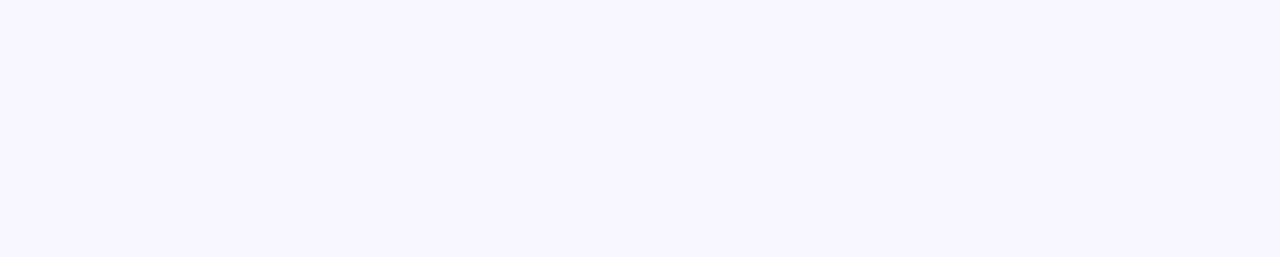
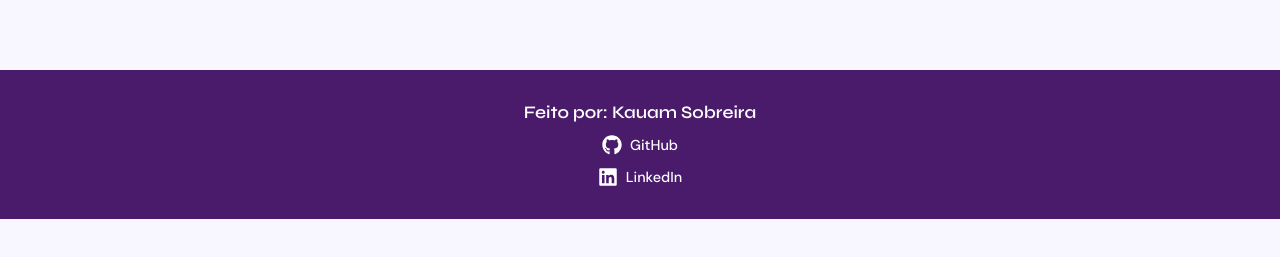
Before and after one commit to ksobreira/wiki-paises, a React (Vite) app: page / in a window 1280 px wide. Shown: the part 327-584 px from the top of the page. Built offline with nearby package versions, Linux system fonts and the light colour scheme; no server answers.

Commit message:
feat: add Footer component with personal info

```diff
--- a/package.json
+++ b/package.json
@@ -13,6 +13,7 @@
     "axios": "^1.14.0",
     "react": "^19.2.4",
     "react-dom": "^19.2.4",
+    "react-icons": "^5.6.0",
     "react-router-dom": "^7.13.2"
   },
   "devDependencies": {
--- /dev/null
+++ b/src/components/Footer/Footer.jsx
@@ -0,0 +1,20 @@
+import { FaGithub, FaLinkedin } from 'react-icons/fa'
+import styles from './Footer.module.css'
+
+function Footer () {
+  return (
+     <footer className={styles.footer}>
+      <p className={styles.name}>Feito por: Kauam Sobreira</p>
+      <a href="https://github.com/ksobreira" target="_blank" className={styles.logosFooter}>
+        <FaGithub size={20} />
+        GitHub
+      </a>
+      <a href="https://www.linkedin.com/in/kauam-sobreira-1b82a2365/" target ="_blank" className={styles.logosFooter}>
+        <FaLinkedin size={20} />
+        LinkedIn
+      </a>
+    </footer>
+  )
+}
+
+export default Footer
--- /dev/null
+++ b/src/components/Footer/Footer.module.css
@@ -0,0 +1,35 @@
+.footer {
+  background-color: var(--primary-dark);
+  color: var(--surface);
+  padding: 2rem;
+  text-align: center;
+  margin-top: 3rem;
+  display: flex;
+  flex-direction: column;
+  align-items: center;
+  gap: 0.75rem;
+}
+
+.name {
+  font-family: 'Syne', sans-serif;
+  font-size: 1.1rem;
+  font-weight: 600;
+}
+
+.description {
+  font-size: 0.85rem;
+  color: var(--primary-light);
+}
+
+.logosFooter {
+  display: flex;
+  align-items: center;
+  gap: 0.5rem;
+  color: var(--surface);
+  font-size: 0.9rem;
+  font-weight: 500
+}
+
+.logosFooter:hoover {
+  color: var(--accent);
+}
--- a/src/pages/Detail/Detail.jsx
+++ b/src/pages/Detail/Detail.jsx
@@ -4,6 +4,7 @@ import { formatArea } from '../../utils/formatters'
 import wikiService from "../../services/wiki.service"
 import Header from "../../components/Header/Header"
 import InfoBlock from "../../components/InfoBlock/InfoBlock"
+import Footer from '../../components/Footer/Footer'
 import styles from './Detail.module.css'
 
 function Detail (){
--- a/src/pages/Home/Home.jsx
+++ b/src/pages/Home/Home.jsx
@@ -4,6 +4,7 @@ import Header from '../../components/Header/Header'
 import SearchBar from '../../components/SearchBar/SearchBar'
 import Card from '../../components/Card/Card'
 import Pagination from '../../components/Pagination/Pagination'
+import Footer from '../../components/Footer/Footer'
 
 function Home() {
     const { currentCountries, page, totalPages, searchText, handleSearch, handleContinent, setPage } = useCountries()
@@ -25,6 +26,7 @@ function Home() {
                     onNext={() => setPage(page + 1)}
                 />
             </div>
+            <Footer />
         </div>
     )
 }
```
Also changed, not shown: 1 other file (tests, documents, lock files or other folders).
